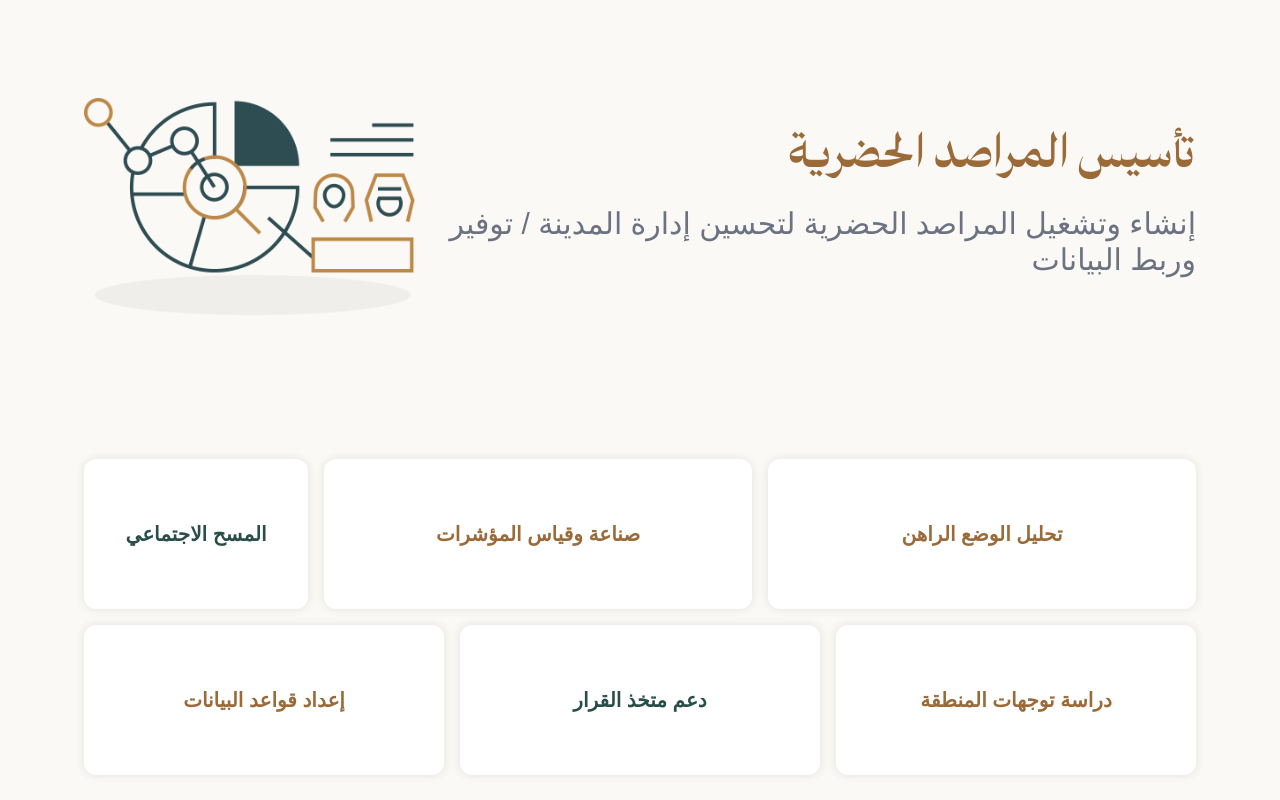
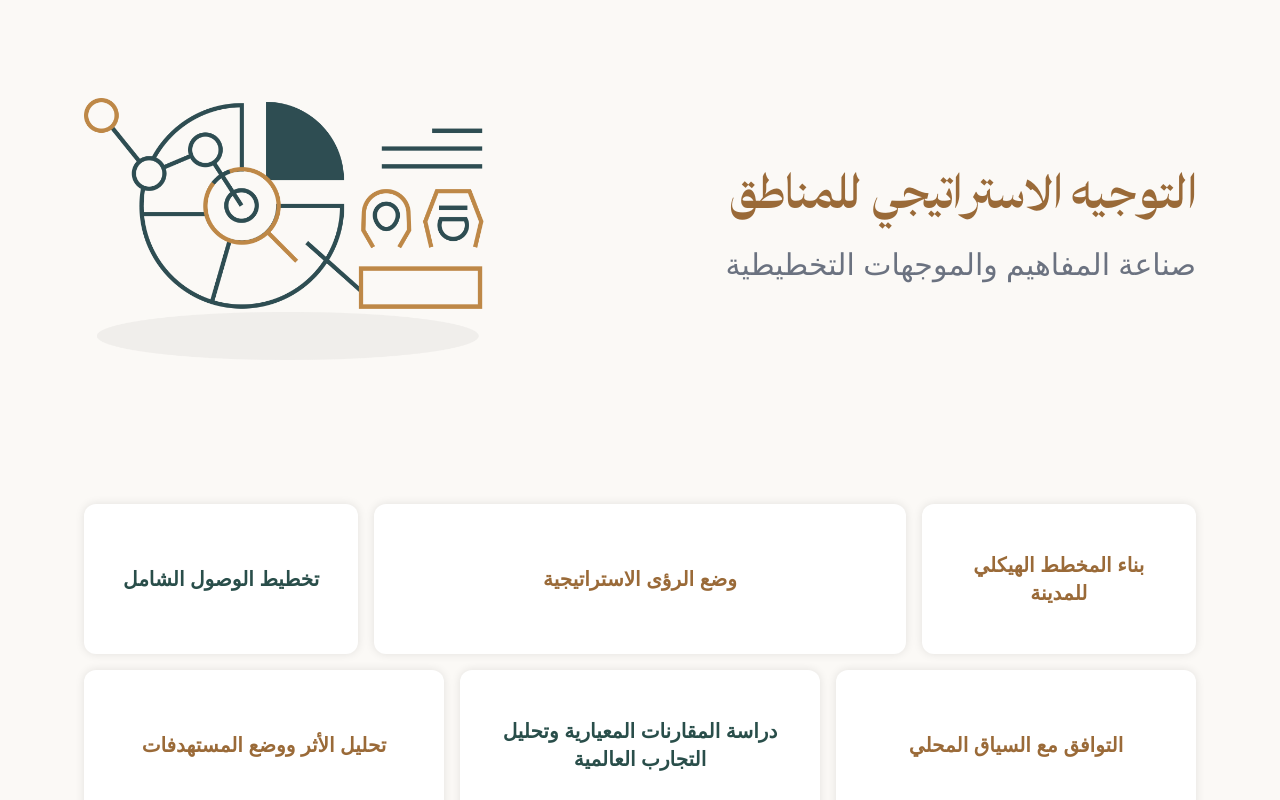
Before and after one commit to webdoor-app/dar-alrahmah, a React (Vite) app: page /fields/UrbanPlanning in a window 1280 px wide. Shown: the part 620-1420 px from the top of the page. Built offline with nearby package versions, Linux system fonts and the light colour scheme; a web font is replaced by a local one.

Commit message:
UrbanPlanning content update

```diff
--- a/src/components/Header.jsx
+++ b/src/components/Header.jsx
@@ -95,7 +95,7 @@ function Header() {
                         >
                           <div className="flex justify-start gap-2">
                             <img src={urbenIcon} alt="icon" />
-                            <div>التخطيط الحضاري</div>
+                            <div>التخطيط الحضري</div>
                           </div>
                         </NavLink>
                         <NavLink
--- a/src/components/UrbenFoundationSection.jsx
+++ b/src/components/UrbenFoundationSection.jsx
@@ -53,37 +53,37 @@ function UrbenFoundationSection({ tabsToShow }) {
         },
       ],
     },
-    "تطوير التوجيه الاستراتيجي للمناطق": {
+    "التوجيه الاستراتيجي للمناطق": {
       id: 2,
-      title: "تطوير التوجيه الاستراتيجي للمناطق",
-      description: "صناعة المفاهيم والموجهات التخطيطية.",
+      title: " التوجيه الاستراتيجي للمناطق",
+      description: "صناعة المفاهيم والموجهات التخطيطية",
       img: UrbenFoundationSectionImg,
       cardsGroup1: [
         {
-          title: "تحليل الوضع الراهن",
+          title: "بناء المخطط الهيكلي للمدينة",
           width: "w-1/2",
           textColor: "text-tertiary",
         },
         {
-          title: "صناعة وقياس المؤشرات",
+          title: "وضع الرؤى الاستراتيجية",
           width: "w-full",
           textColor: "text-tertiary",
         },
-        { title: "المسح الاجتماعي", width: "w-1/2", textColor: "text-primary" },
+        { title: "تخطيط الوصول الشامل", width: "w-1/2", textColor: "text-primary" },
       ],
       cardsGroup2: [
         {
-          title: "دراسة توجهات المنطقة",
+          title: "التوافق مع السياق المحلي",
           width: "w-full",
           textColor: "text-tertiary",
         },
         {
-          title: "دعم متخذ القرار",
+          title: "دراسة المقارنات المعيارية وتحليل التجارب العالمية",
           width: "w-full",
           textColor: "text-primary",
         },
         {
-          title: "إعداد قواعد البيانات",
+          title: "تحليل الأثر ووضع المستهدفات",
           width: "w-full",
           textColor: "text-tertiary",
         },
--- a/src/pages/Fields/UrbanPlanning.jsx
+++ b/src/pages/Fields/UrbanPlanning.jsx
@@ -61,9 +61,9 @@ function UrbanPlanning() {
 
       <section>
         <UrbenFoundationSection
-          tabsToShow={[
+           tabsToShow={[
+            "التوجيه الاستراتيجي للمناطق",
             "تأسيس المراصد الحضرية",
-            "تطوير التوجيه الاستراتيجي للمناطق",
           ]}
         />
       </section>
```
